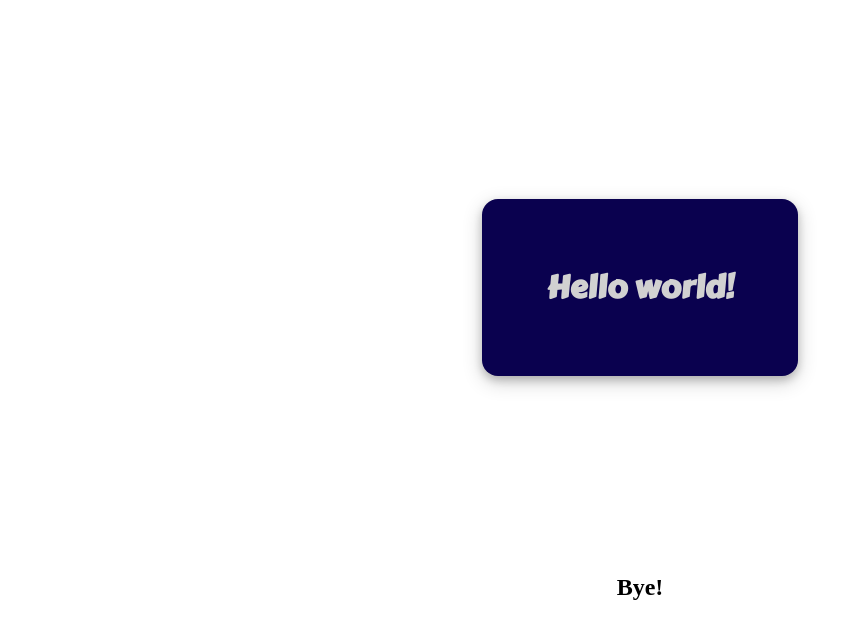
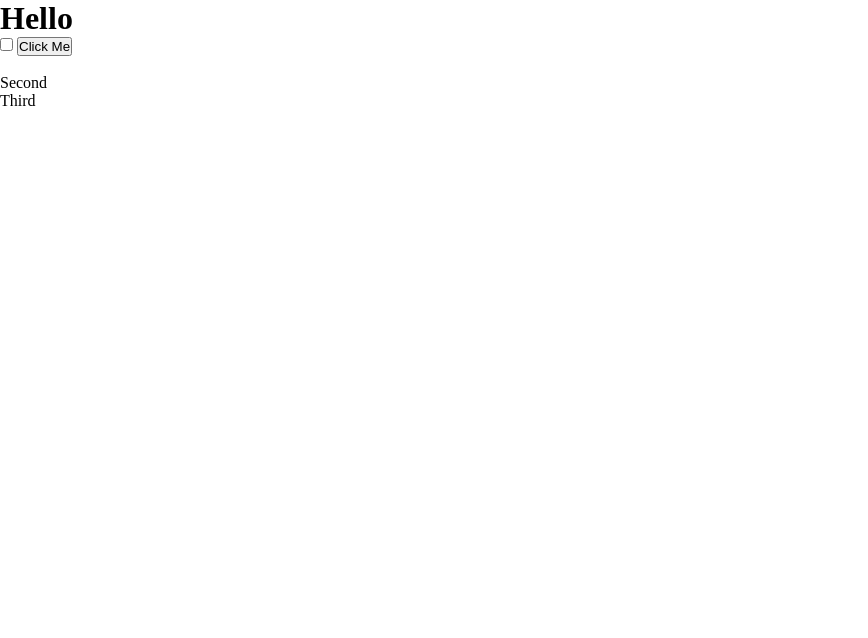
Before and after one commit to dayna-schlenk/random-color-generator, a plain HTML site: page index.html in a window 1280 px wide. Shown: the whole page, without its empty margins (0-868 px from the left). Drawn offline with Linux system fonts and the light colour scheme.

Commit message:
Reset html and styles for angela yu dom exercise

```diff
--- a/index.html
+++ b/index.html
@@ -15,9 +15,21 @@
         <link rel="stylesheet" href="styles/main.css">
     </head>
     <body>
-        <h1>Hello world!</h1>
+        <!-- <h1>Hello world!</h1>
 
-        <h2>Hello again!</h2>
+        <h2>Hello again!</h2> -->
+
+        <h1 id="title">Hello</h1>
+
+        <input type="checkbox">
+
+        <button class="btn">Click Me</button>
+
+        <ul id="list">
+            <li class="item"><a href="https://github.com/dayna-schlenk/javascript-playground"></a></li>
+            <li class="item">Second</li>
+            <li class="item">Third</li>
+        </ul>
 
         <script src="scripts/app.js" async defer></script>
     </body>
--- a/styles/main.css
+++ b/styles/main.css
@@ -8,7 +8,7 @@ html, body {
     height: 100vh;
 }
 
-body {
+/* body {
     display: flex;
     justify-content: space-evenly;
     align-items: center;
@@ -20,7 +20,6 @@ h1 {
     padding: 2em;
     border-radius: 0.5em;
     color: #d1d1d1;
-    /* box-shadow: 10px 10px 5px grey; */
     box-shadow: 0 4px 8px 0 rgba(0, 0, 0, 0.2), 0 6px 20px 0 rgba(0, 0, 0, 0.19);
     font-family: 'Carter One', cursive;
-}
+} */
```
